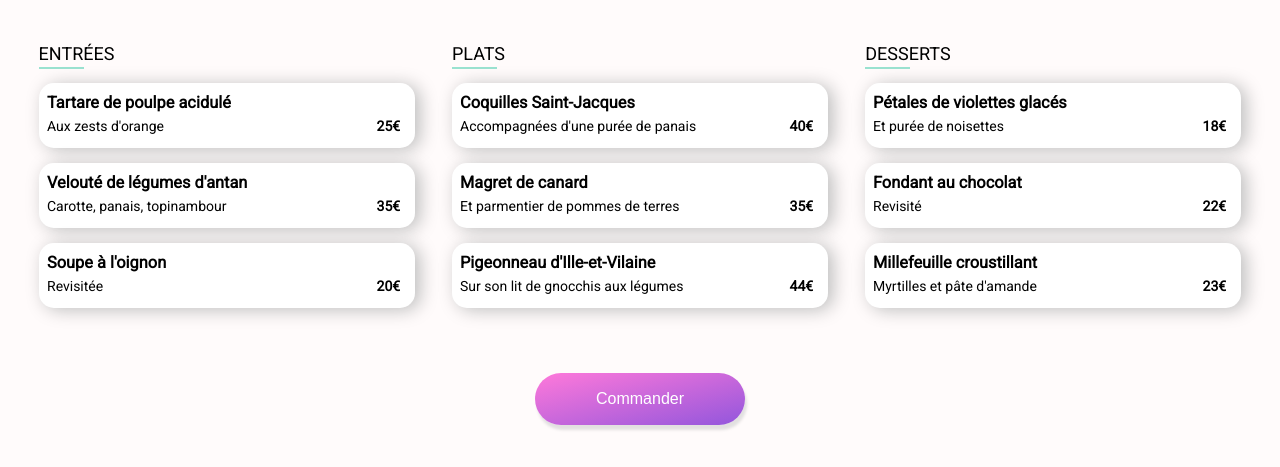
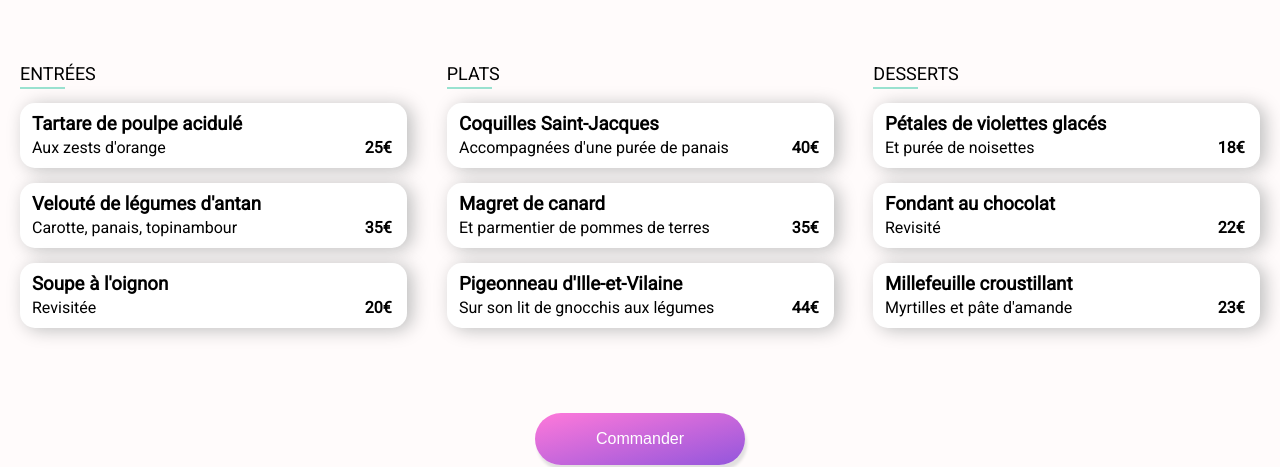
Before and after one commit to Vespeyan/GaryCouvrand_3_24042021, a plain HTML site: page alafrancaise.html in a window 1280 px wide. Shown: the part 367-834 px from the top of the page. Drawn offline with Linux system fonts and the light colour scheme; a web font is replaced by a local one.

Commit message:
Petite corrections

```diff
--- a/alafrancaise.html
+++ b/alafrancaise.html
@@ -124,7 +124,7 @@
                 <li><div class="icone_ustensiles"><i class="fas fa-utensils"></i></div>Proposer un restaurant</li>
                 <li><div class="icone_partenaire"><i class="fas fa-hands-helping"></i></div>Devenir partenaire</li>
                 <li>Mentions légales</li>
-                <a href="mailto:ohmyfood@gmail.com"><li>Contact</li></a>
+                <li><a href="mailto:ohmyfood@gmail.com">Contact</a></li>
             </ul>
         </footer>
     </body>
--- a/scss/styles_pages.scss
+++ b/scss/styles_pages.scss
@@ -48,8 +48,6 @@ main {
     margin-left: auto;
     margin-right: auto;
     padding-top: 15px;
-    padding-left: 20px;
-    padding-right: 20px;
     position: relative;
     padding-bottom: 50px;
 }
@@ -97,7 +95,7 @@ main h1 {
     padding-bottom: 3px;
 }
 .menu {
-    font-size: 14px;
+    font-size: 16px;
     overflow: hidden;
     text-overflow: ellipsis;
     background-color: white;
@@ -105,8 +103,7 @@ main h1 {
     border-radius: 15px;
     height: 65px;
     width: 100%;
-    max-width: 450px;
-    min-width: 330px;
+    min-width: 280px;
     margin-bottom: 15px;
     display: flex;
     animation: delai 1s ease-in-out forwards;
@@ -143,29 +140,27 @@ main h1 {
     animation-delay: 1s;
 }
 .contenu {
-    transition: width;
-    transition-duration: 500ms;
-    transition-timing-function: ease-in-out;
+    overflow: hidden;
     width: 100%;
     display: flex;
     flex-wrap: wrap;
     padding-top: 10px;
-    padding-left: 8px;
+    padding-left: 12px;
 }
 .categorie_1 {
+    margin: 20px;
+    min-width: 280px;
     flex : 1 1 0px;
-    padding-left: 1.5%;
-    padding-right: 1.5%;
 }
 .categorie_2 {
+    margin: 20px;
+    min-width: 280px;
     flex : 1 1 0px;
-    padding-left: 1.5%;
-    padding-right: 1.5%;
 }
 .categorie_3 {
+    margin: 20px;
+    min-width: 280px;
     flex : 1 1 0px;
-    padding-left: 1.5%;
-    padding-right: 1.5%;
 }
 
 @keyframes delai {
@@ -179,9 +174,9 @@ main h1 {
     }
 }
 .confirmation {
-    margin-right: -60px;
+    margin-right: -80px;
     transition-duration: 0.5s;
-    width: 60px;
+    width: 80px;
     background-color: $couleur-tertiaire;
     display: flex;
     justify-content: center;
@@ -206,7 +201,7 @@ main h1 {
     overflow: hidden;
     white-space: nowrap;
     text-overflow: ellipsis;
-    width: 100%;
+    width: 85%;
     height: 40%;
     margin: 0px;
 }
@@ -300,14 +295,3 @@ footer a {
         padding-left: 20%;
     }
 }
-@media all and (min-width : 530px ) and (max-width : 780px) {
-    .categorie_1 {
-        flex: 0.65 1 0px;
-    }
-    .categorie_2 {
-        flex: 0.65 1 0px;
-    }
-    .categorie_3 {
-        flex: 0.65 1 0px;
-    }
-}
```
Also changed, not shown: index.html (+1 -1 lines), lanoteenchantee.html (+1 -1 lines), lapalettedugout.html (+1 -1 lines), ledelicedessens.html (+1 -1 lines), dist/css/styles_pages.min.css, styles/styles_pages.css, 2 other files.
